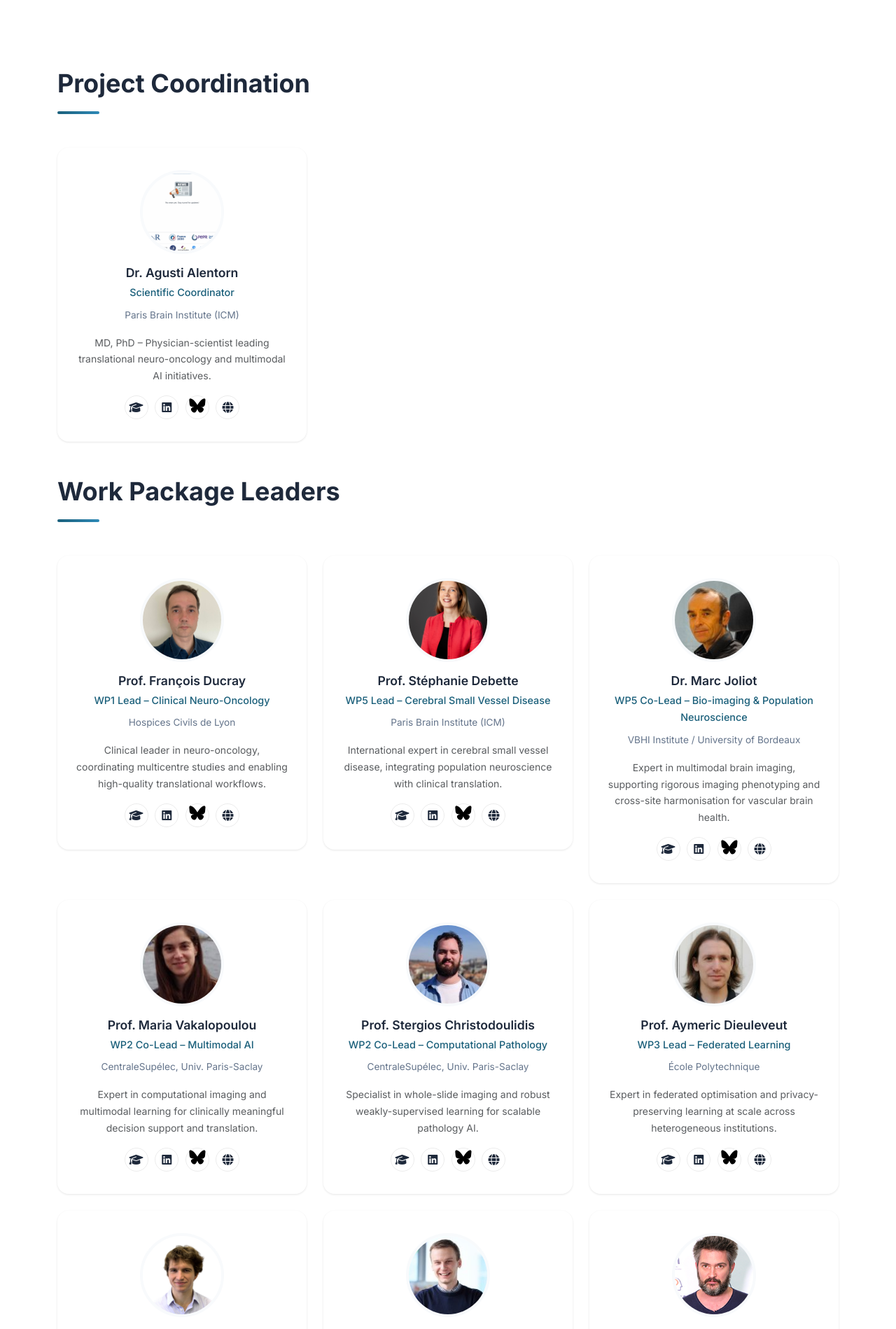
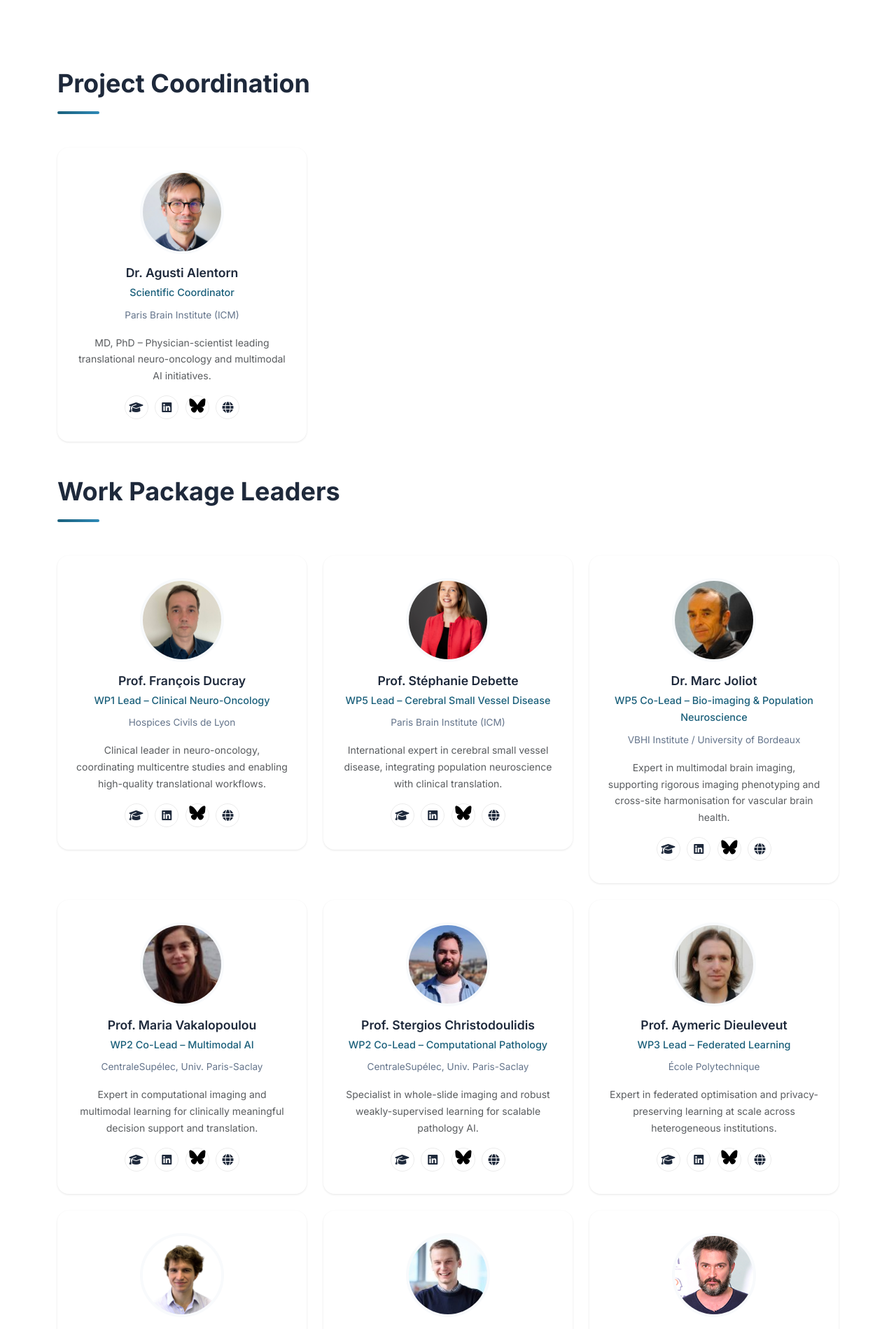
Before and after one commit to braintwin2026/BRAINTWIN, a Jekyll site: the page built from team.md, in a window 1280 px wide. Shown: the part 384-2283 px from the top of the page at 70% size. Built offline with Jekyll 4.4.1, drawn with Linux system fonts in a browser that asks for light colours.

Commit message:
Update team.md

```diff
--- a/team.md
+++ b/team.md
@@ -25,7 +25,7 @@ permalink: /team/
     <div class="row g-4 mb-5">
       <div class="col-lg-4 col-md-6" data-aos="fade-up">
         <div class="team-card">
-          <img src="{{ '/assets/images/placeholder.png' | relative_url }}" alt="Dr. Agusti Alentorn" class="team-avatar">
+          <img src="{{ '/assets/images/AA.jpg' | relative_url }}" alt="Dr. Agusti Alentorn" class="team-avatar">
           <h4 class="team-name">Dr. Agusti Alentorn</h4>
           <p class="team-role">Scientific Coordinator</p>
           <p class="team-institution">Paris Brain Institute (ICM)</p>
```
